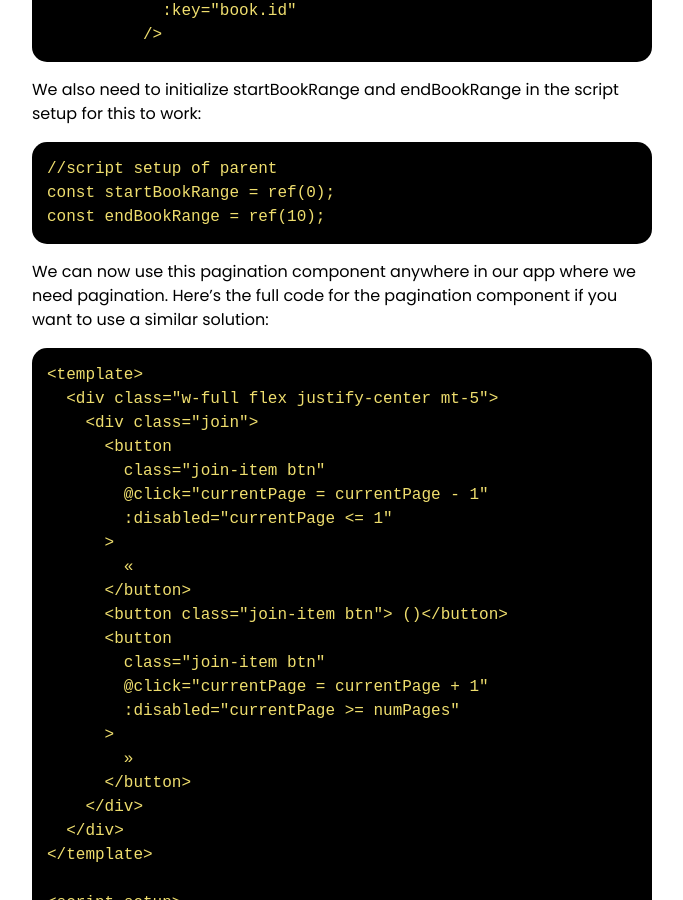
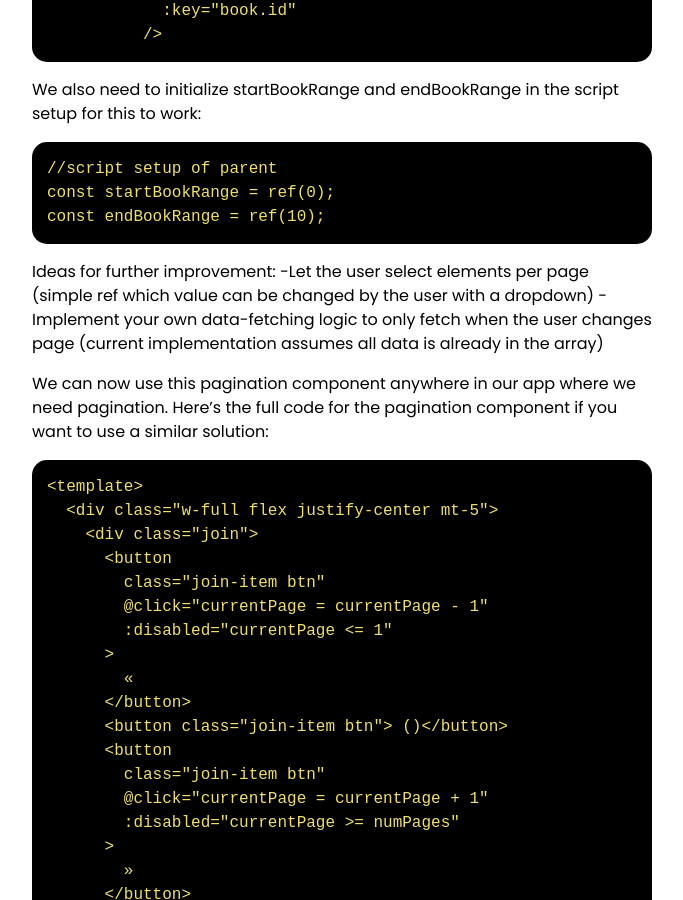
Before and after one commit to leafleaf90/VLblog, a Jekyll site: the page built from _posts/2024-02-11-vue-pagination.md, in a window 1280 px wide and 900 px high, scrolled down 3672 px. Shown: the whole window, without its empty margins (298-981 px from the left). Built offline with Jekyll 4.4.1, drawn with Linux system fonts in a browser that asks for light colours; some web fonts are replaced.

Commit message:
small update blog post - vue pagination

````diff
--- a/_posts/2024-02-11-vue-pagination.md
+++ b/_posts/2024-02-11-vue-pagination.md
@@ -114,6 +114,10 @@ const startBookRange = ref(0);
 const endBookRange = ref(10);
 ```
 
+Ideas for further improvement:
+-Let the user select elements per page (simple ref which value can be changed by the user with a dropdown)
+-Implement your own data-fetching logic to only fetch when the user changes page (current implementation assumes all data is already in the array)
+
 We can now use this pagination component anywhere in our app where we need pagination. Here's the full code for the pagination component if you want to use a similar solution:
 
 ```
````
